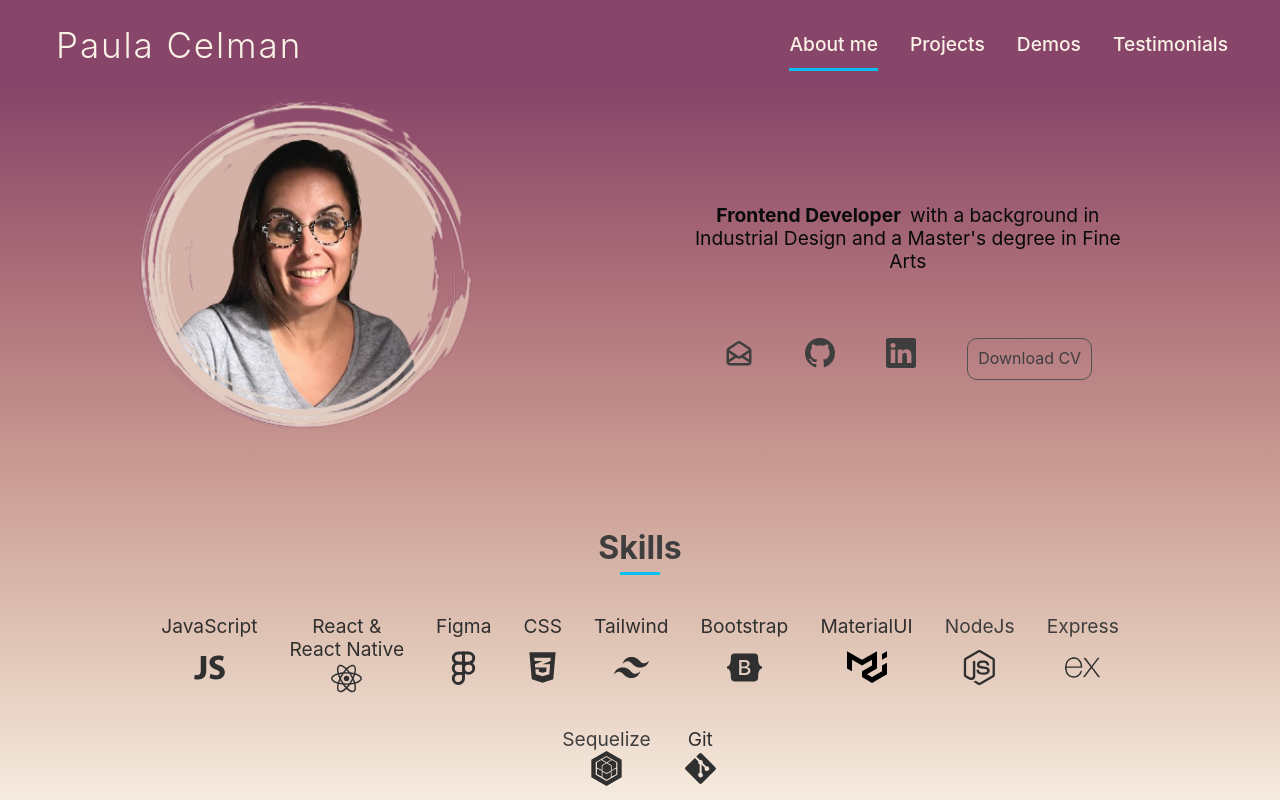
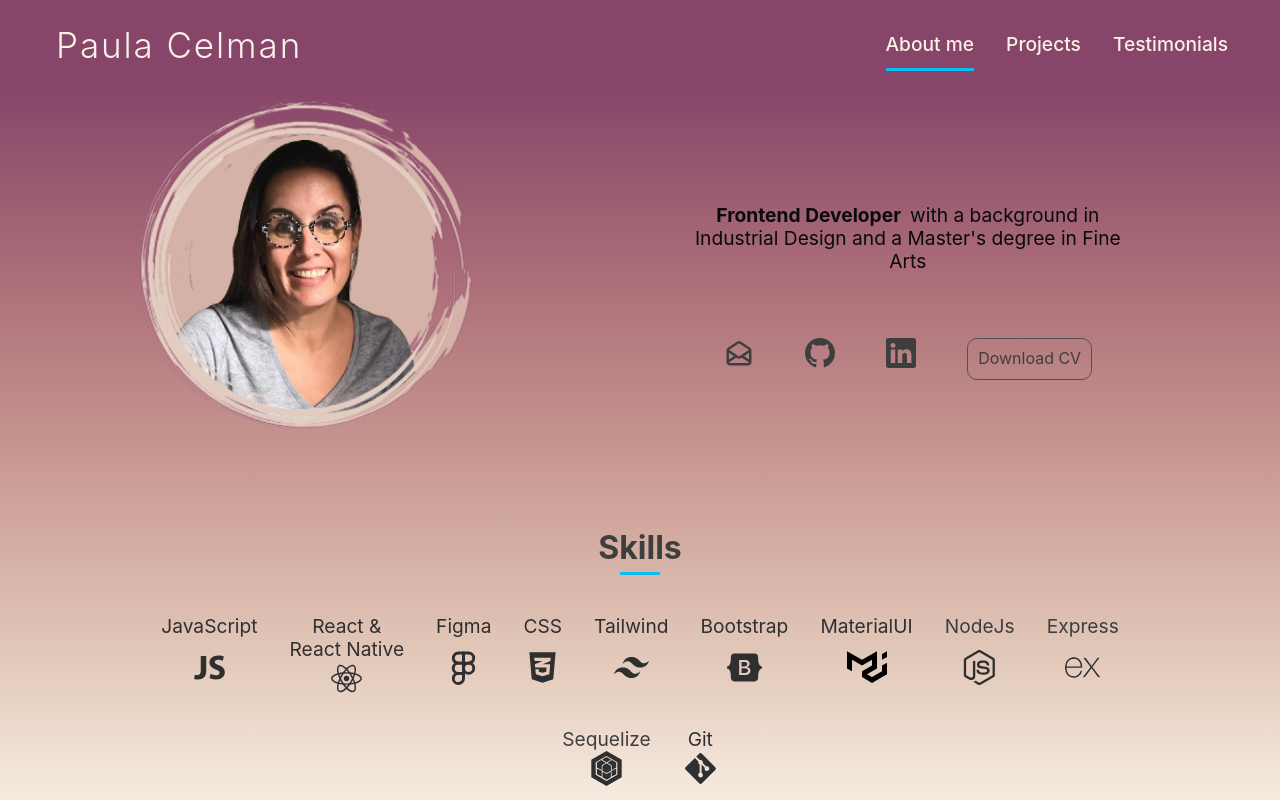
Before and after one commit to pcelman/Portfolio_2.0, a React (Vite) app: page / in a window 1280 px wide. Shown: the top 800 px of the page. Built offline with nearby package versions, Linux system fonts and the light colour scheme; a web font is replaced by a local one.

Commit message:
refactor: comment demo component

```diff
--- a/src/App.jsx
+++ b/src/App.jsx
@@ -12,7 +12,7 @@ function App() {
       <Navbar />
       <About />
       <Projects />
-      <Demo />
+      {/* <Demo /> */}
       <Testimonials />
       <Footer />
     </div>
--- a/src/components/Navbar.jsx
+++ b/src/components/Navbar.jsx
@@ -49,7 +49,7 @@ const Navbar = () => {
               Projects
             </Link>
           </li>{" "}
-          <li className="nav__item">
+          {/* <li className="nav__item">
             <Link
               to="demo"
               spy={true}
@@ -60,7 +60,7 @@ const Navbar = () => {
             >
               Demos
             </Link>
-          </li>
+          </li> */}
           <li className="nav__item">
             <Link
               to="testimonials"
```
